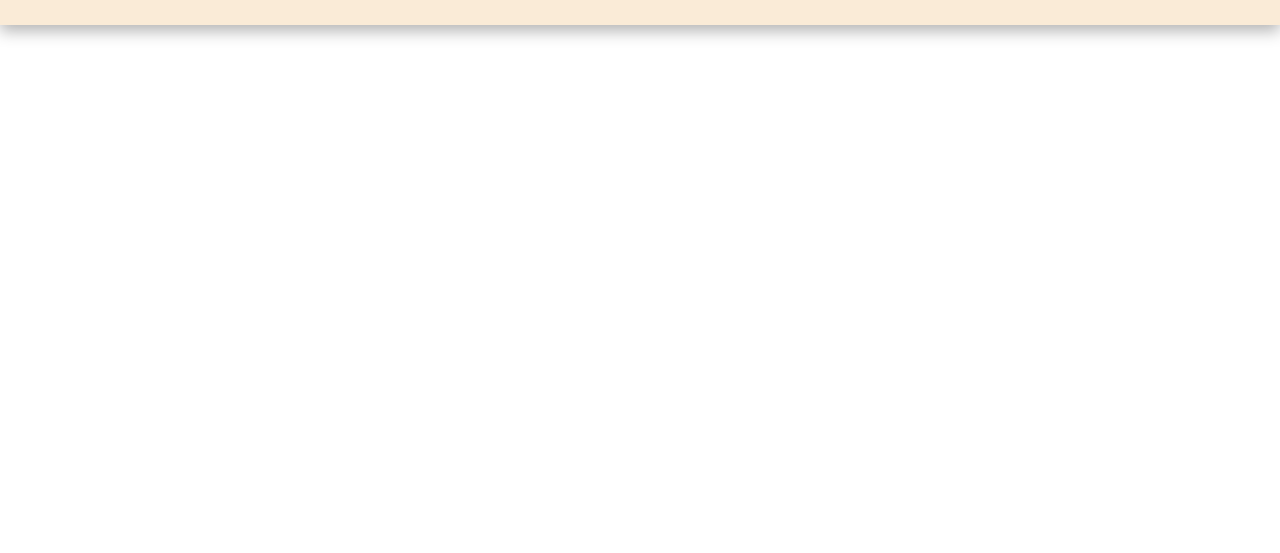
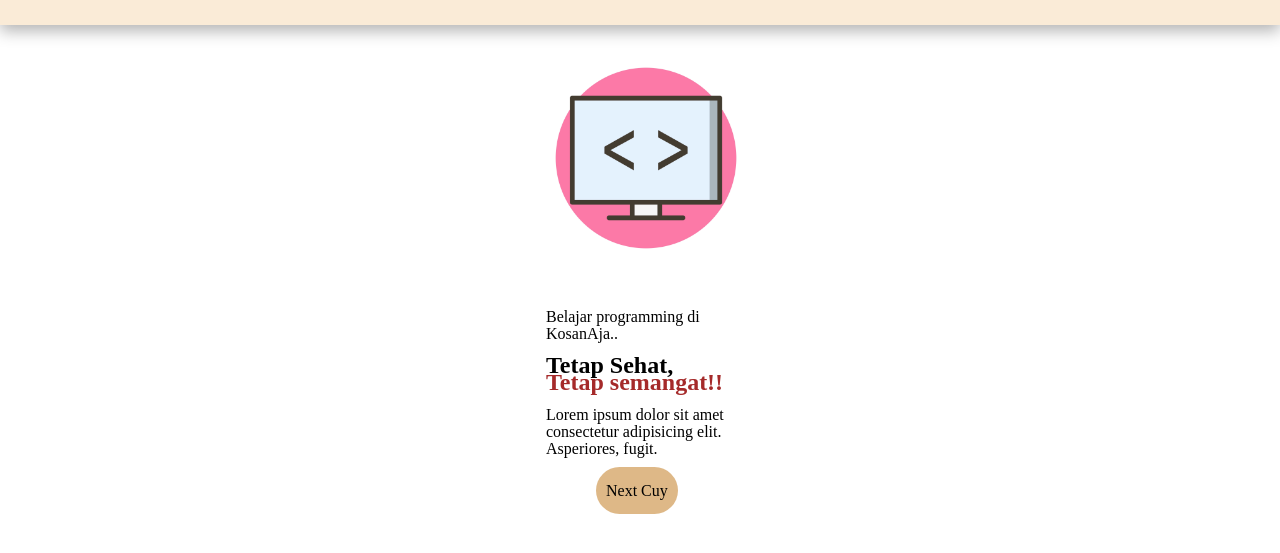
Before and after one commit to GalangBienew/Ngoding-kos, a plain HTML site: page index.html in a window 1280 px wide. Shown: the part 75-628 px from the top of the page. Drawn offline with nearby package versions, Linux system fonts and the light colour scheme.

Commit message:
menambahkan img dan tombol nextcuy

```diff
--- a/cuy.css
+++ b/cuy.css
@@ -65,3 +65,49 @@ body {
     text-decoration: solid;
     transition: all .3s ease-in-out;
 }
+.wrapper {
+    margin: auto;
+    justify-content: space-between;
+    position: sticky;
+    flex-direction: row;
+    padding: auto;
+    line-height: 17px;
+    display: flex;
+}
+.home {
+  display: ruby-base-container;
+  margin-right: 546px;
+  margin-left: 546px;
+}
+.coloums {
+    padding: 5px;
+    margin: auto;
+    font-family: 'open sans' monospace;
+    display: contents;
+}
+h2 {
+    margin-top: 5px;
+    margin-bottom: 5px;
+}
+.life {
+    color: brown;
+}
+.nextpage {
+    border-radius: 40px;
+    padding: 15px 10px 15px 10px;
+    cursor: pointer;
+    height: 10px;
+    color: black;
+    background-color: burlywood;
+    margin-left: 50px;
+    text-decoration: none;
+    overflow: hidden;
+}
+a.nextpage:hover {
+    background-color: black;
+    color: grey;
+}
+p {
+    margin: 5px 0px 5px 0px;
+    padding: 10px 0px 10px 0px;
+}
--- a/index.html
+++ b/index.html
@@ -6,6 +6,7 @@
     <meta name="viewport" content="width=device-width, initial-scale=1.0">
     <title>Document</title>
     <link rel="stylesheet" href="cuy.css">
+   <link rel="stylesheet"href="https://cdnjs.cloudflare.com/ajax/libs/animate.css/4.1.1/animate.min.css"/>
 </head>
 <body>
    <nav class="fContainer">
@@ -22,6 +23,20 @@
                <li><a href="" class="active">Sign Up</a></li>
            </ul>
        </div>
-   </nav>
+   </nav><br>
+   <div class="wrapper">
+       <div class="home">
+            <p>
+                <img src="../img/ngoding.png" title="Ngoding cuy" width="200" height="200"/><br>
+           </p>
+           <div class="coloums"><br>
+                <p>Belajar programming di KosanAja..</p>
+                <h2>Tetap Sehat, <div class="life">Tetap semangat!!</div></h2>
+                <p>Lorem ipsum dolor sit amet consectetur adipisicing elit. Asperiores, fugit.</p>
+                <p><a href="" class="nextpage animate__animated animate__zoomIn">Next Cuy</a></p>
+           </div>
+     </div>
+    </div>
+
 </body>
 </html>
```
Also changed, not shown: img/ngoding.png (added).
